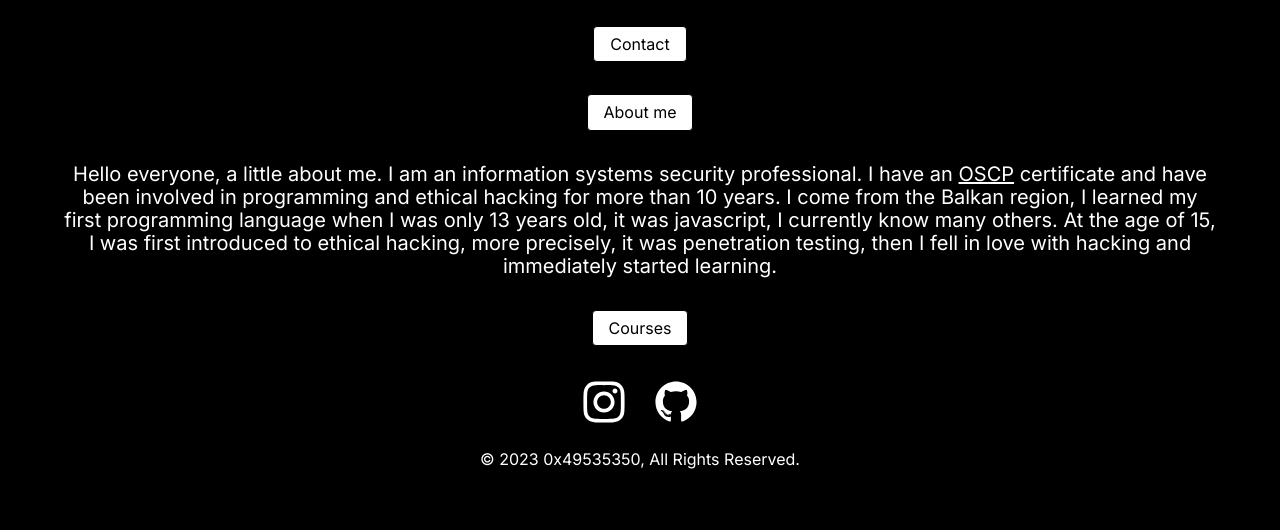
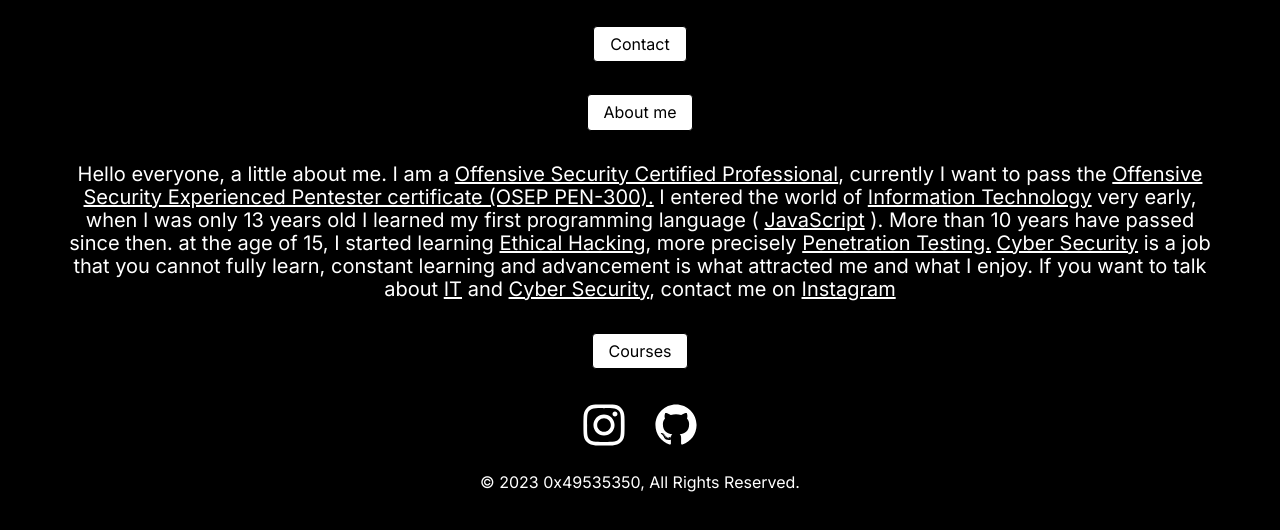
Before and after one commit to 0x49535350/0x49535350.github.io, a website built with Parcel: page index.html in a window 1280 px wide. Both pictures are taken after a click on the button "About me". Shown: the part 270-800 px from the top of the page. Built offline with nearby package versions, Linux system fonts and the light colour scheme.

Commit message:
Update index.html

```diff
--- a/index.html
+++ b/index.html
@@ -78,14 +78,11 @@
           </span>
         </button>
         <span class="home-text06" id="aboutmeid">
-          Hello everyone, a little about me. I am an information systems
-          security professional. I have an <a href="https://en.wikipedia.org/wiki/Offensive_Security_Certified_Professional" target="_blank">OSCP</a> certificate and have been
-          involved in programming and ethical hacking for more than 10 years. I
-          come from the Balkan region, I learned my first programming language
-          when I was only 13 years old, it was javascript, I currently know many
-          others. At the age of 15, I was first introduced to ethical hacking,
-          more precisely, it was penetration testing, then I fell in love with
-          hacking and immediately started learning.
+          Hello everyone, a little about me.
+          I am a <a href="https://en.wikipedia.org/wiki/Offensive_Security_Certified_Professional" target="_blank">Offensive Security Certified Professional</a>, currently I want to pass the <a href="https://www.offensive-security.com/courses/pen-300/" target="_blank">Offensive Security Experienced Pentester certificate (OSEP PEN-300).</a>
+          I entered the world of <a href="https://en.wikipedia.org/wiki/Information_technology" target="_blank">Information Technology</a> very early, when I was only 13 years old I learned my first programming language ( <a href="https://www.javascript.com/" target="_blank">JavaScript</a> ). More than 10 years have passed since then. at the age of 15, I started learning <a href="https://en.wikipedia.org/wiki/White_hat_(computer_security)" target="_blank">Ethical Hacking</a>, more precisely <a href="https://en.wikipedia.org/wiki/Penetration_test" target="_blank">Penetration Testing.</a>
+          <a href="" target="_blank">Cyber Security</a> is a job that you cannot fully learn, constant learning and advancement is what attracted me and what I enjoy.
+          If you want to talk about <a href="https://en.wikipedia.org/wiki/Information_technology" target="_blank">IT</a> and <a href="https://en.wikipedia.org/wiki/Computer_security" target="_blank">Cyber Security</a>, contact me on <a href="https://www.instagram.com/0x49535350/" target="_blank">Instagram</a>
         </span>
         <button class="home-button2 button" onclick="coursesshow()"><span>Courses</span></button>
         <span class="home-text08" id="coursesshowid">
```
